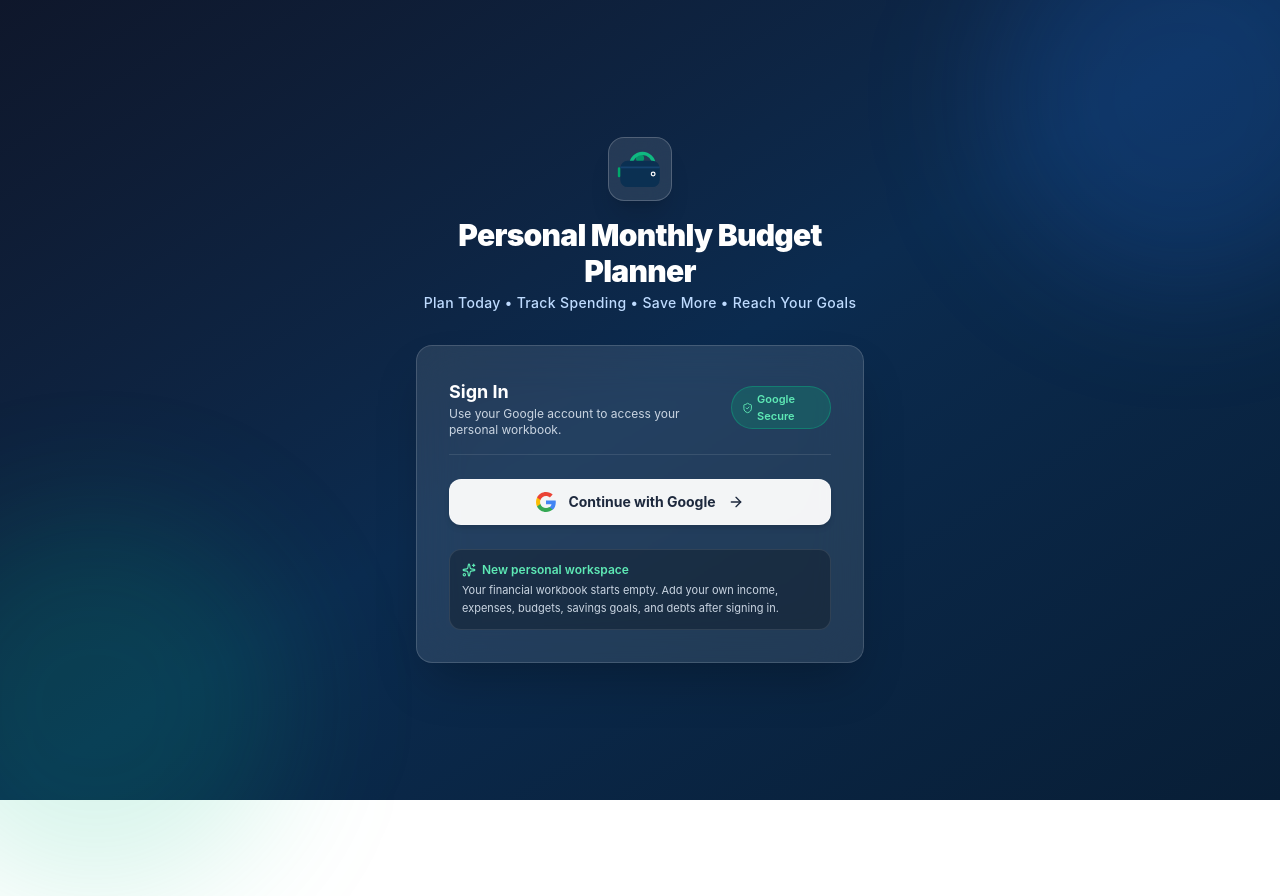
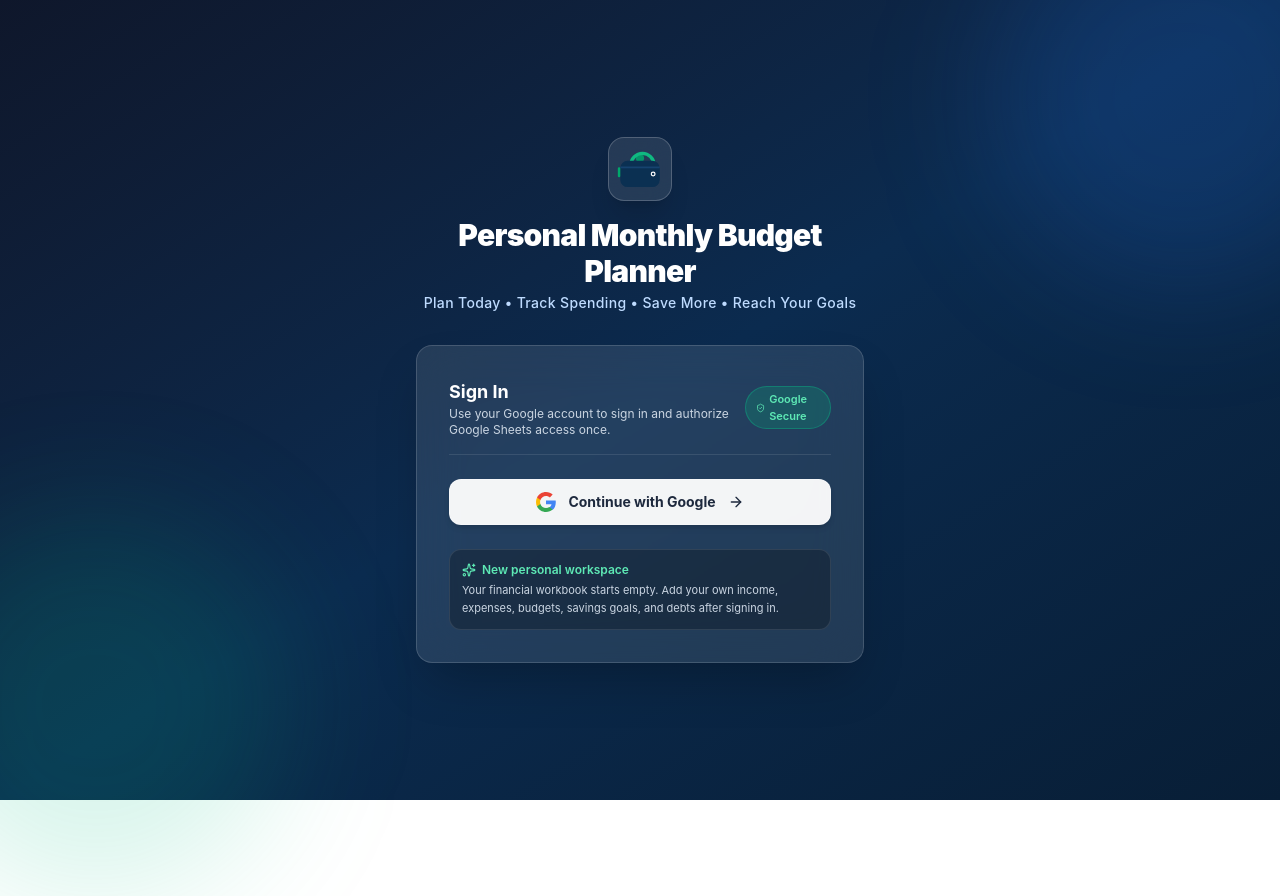
Before and after one commit to winningj26-prog/aiStudio-BudgetPlanner, a React (Vite) app: page / in a window 1280 px wide. Shown: the top 896 px of the page. Built offline with nearby package versions, Linux system fonts and the light colour scheme; no server answers.

Commit message:
ui: explain unified Google Sheets authorization

```diff
--- a/src/components/LoginView.tsx
+++ b/src/components/LoginView.tsx
@@ -59,7 +59,7 @@ export const LoginView: React.FC<LoginViewProps> = ({ onGoogleLogin }) => {
           <div className="mb-6 flex items-center justify-between border-b border-white/10 pb-4">
             <div>
               <h2 className="text-lg font-bold text-white">Sign In</h2>
-              <p className="text-xs text-slate-300">Use your Google account to access your personal workbook.</p>
+              <p className="text-xs text-slate-300">Use your Google account to sign in and authorize Google Sheets access once.</p>
             </div>
             <span className="inline-flex items-center gap-1 rounded-full bg-emerald-500/20 px-2.5 py-1 text-[11px] font-semibold text-emerald-300 border border-emerald-400/30">
               <ShieldCheck className="h-3.5 w-3.5" />
@@ -79,7 +79,7 @@ export const LoginView: React.FC<LoginViewProps> = ({ onGoogleLogin }) => {
               <path fill="#FBBC05" d="M5.28 14.29c-.25-.72-.38-1.49-.38-2.29s.13-1.57.38-2.29V6.58H1.25C.45 8.17 0 9.99 0 12s.45 3.83 1.25 5.42l4.03-3.13z" />
               <path fill="#EA4335" d="M12 4.75c1.77 0 3.35.61 4.6 1.8l3.42-3.42C17.95 1.19 15.24 0 12 0 7.33 0 3.27 2.57 1.25 6.58l4.03 3.13c.95-2.83 3.6-4.96 6.72-4.96z" />
             </svg>
-            <span>{isGoogleLoading ? 'Connecting Google Account...' : 'Continue with Google'}</span>
+            <span>{isGoogleLoading ? 'Authorizing Google access...' : 'Continue with Google'}</span>
             {!isGoogleLoading && <ArrowRight className="h-4 w-4" />}
           </button>
 
```
